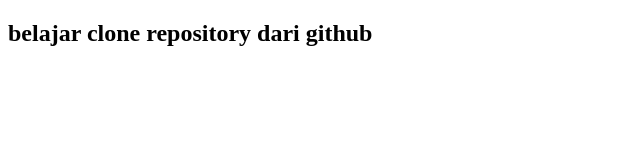
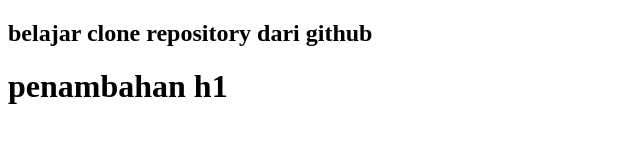
Before and after one commit to Panji28/belajar-koding, a plain HTML site: page index.html in a window 1280 px wide. Shown: the whole page, without its empty margins (0-640 px from the left). Drawn offline with Linux system fonts and the light colour scheme.

Commit message:
penambahan h1 pada index.html

```diff
--- a/index.html
+++ b/index.html
@@ -6,5 +6,6 @@
     </head>
     <body>
 <h2>belajar clone repository dari github</h2>
+<h1>penambahan h1</h1>
     </body>
 </html>
```
